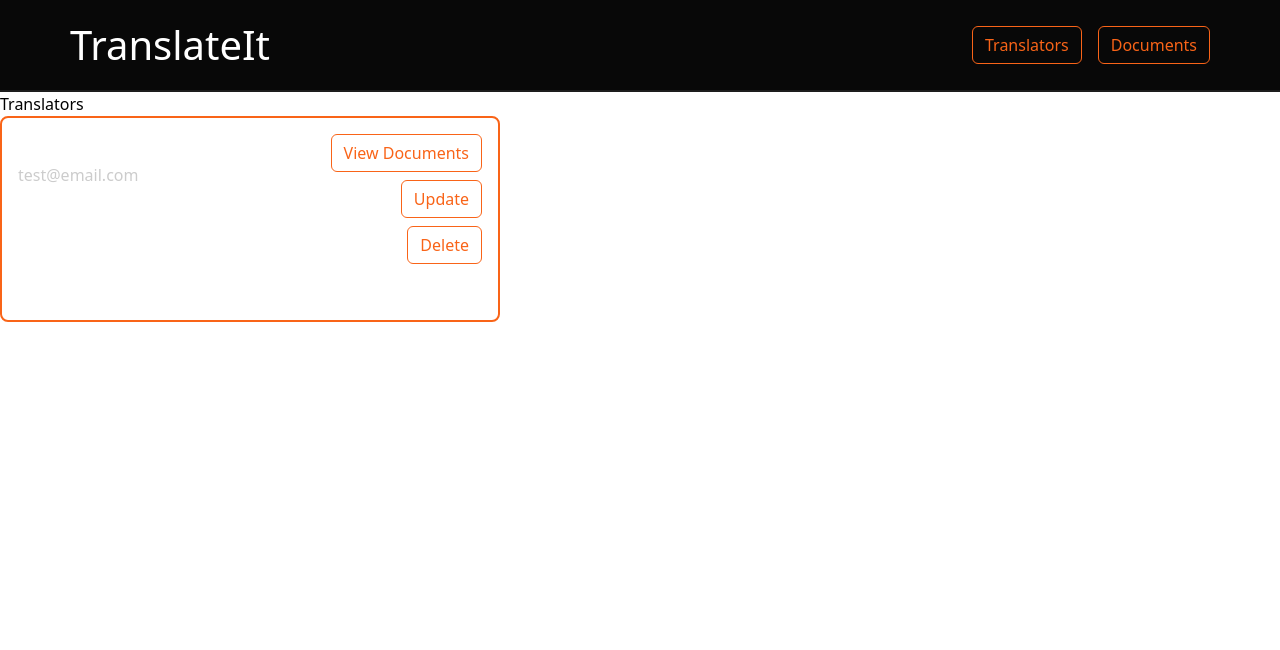
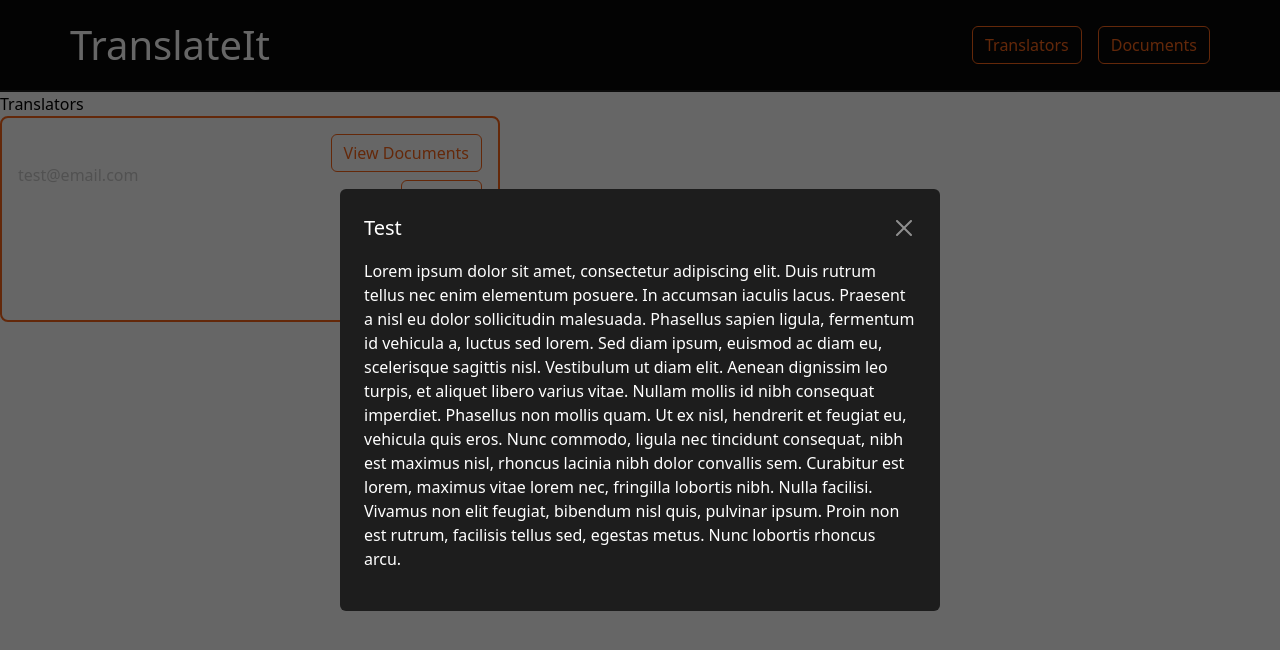
Before and after one commit to henrythuler/translateit_frontend, a Vue app: page /translators in a window 1280 px wide. Shown: the top 650 px of the page. Built offline with nearby package versions, Linux system fonts and the light colour scheme.

Commit message:
feat: BaseModal implemented

```diff
--- /dev/null
+++ b/src/components/base/BaseModal.vue
@@ -0,0 +1,55 @@
+<template>
+    <teleport to="body">
+        <transition name="fade">
+            <div v-if="visible" class="modal-shadow d-flex justify-content-center align-items-center" @click.self="emit('close')">
+                <div class="modal-box container-sm p-4 rounded">
+                    <div class="d-flex justify-content-between align-items-center mb-3">
+                        <h5 class="modal-title text-white m-0">{{ title }}</h5>
+                        <button class="btn-close btn-close-white" @click="emit('close')"></button>
+                    </div>
+
+                    <div class="modal-body text-white">
+                        <slot />
+                    </div>
+                </div>
+            </div>
+        </transition>
+    </teleport>
+</template>
+
+<script setup>
+    defineProps({
+        title: String,
+        visible: Boolean
+    })
+
+    const emit = defineEmits(['close'])
+</script>
+
+<style scoped>
+    .modal-shadow {
+        position: fixed;
+        top: 0;
+        left: 0;
+        height: 100vh;
+        width: 100vw;
+        background-color: rgba(0, 0, 0, 0.6);
+        z-index: 999;
+    }
+
+    .modal-box {
+        background-color: #1d1d1d;
+        width: 100%;
+        max-width: 600px;
+    }
+
+    .fade-enter-active,
+    .fade-leave-active {
+        transition: opacity 0.3s ease;
+    }
+
+    .fade-enter-from,
+    .fade-leave-to {
+        opacity: 0;
+    }
+</style>
--- a/src/views/TranslatorsView.vue
+++ b/src/views/TranslatorsView.vue
@@ -1,8 +1,19 @@
 <template>
     <div class="text-black">Translators</div>
     <TranslatorCard :translator="{name: 'Test', email: 'test@email.com', source_language: 'pt_BR', target_language: 'en_US'}" />
+    <BaseModal :visible="showModal" title="Test" @close="hideModal">
+        <p>Lorem ipsum dolor sit amet, consectetur adipiscing elit. Duis rutrum tellus nec enim elementum posuere. In accumsan iaculis lacus. Praesent a nisl eu dolor sollicitudin malesuada. Phasellus sapien ligula, fermentum id vehicula a, luctus sed lorem. Sed diam ipsum, euismod ac diam eu, scelerisque sagittis nisl. Vestibulum ut diam elit. Aenean dignissim leo turpis, et aliquet libero varius vitae. Nullam mollis id nibh consequat imperdiet. Phasellus non mollis quam. Ut ex nisl, hendrerit et feugiat eu, vehicula quis eros. Nunc commodo, ligula nec tincidunt consequat, nibh est maximus nisl, rhoncus lacinia nibh dolor convallis sem. Curabitur est lorem, maximus vitae lorem nec, fringilla lobortis nibh. Nulla facilisi. Vivamus non elit feugiat, bibendum nisl quis, pulvinar ipsum. Proin non est rutrum, facilisis tellus sed, egestas metus. Nunc lobortis rhoncus arcu.</p>
+    </BaseModal>
 </template>
 
 <script setup>
+    import { ref } from 'vue'
     import TranslatorCard from '@/components/translator/TranslatorCard.vue'
+    import BaseModal from '@/components/base/BaseModal.vue'
+
+    const showModal = ref(true)
+
+    function hideModal(){
+        showModal.value = false
+    }
 </script>
```
